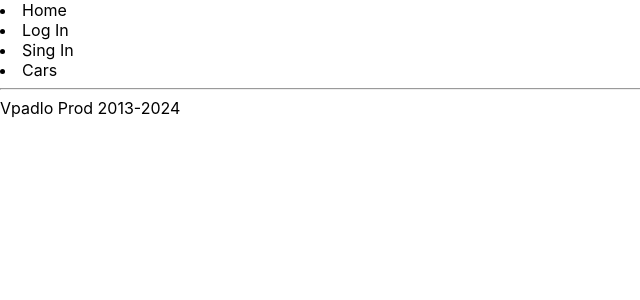
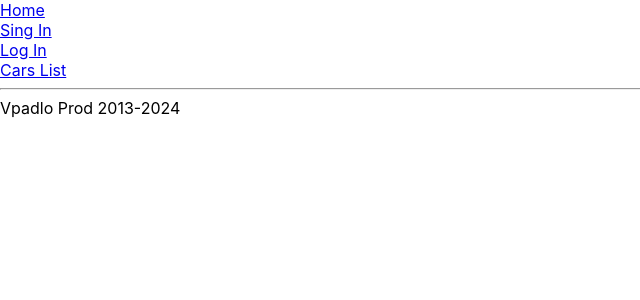
Before and after one commit to Dronvpadlo/react_project, a React (Create React App) app: page / in a window 1280 px wide. Shown: the top 300 px of the page, without its empty margins (0-640 px from the left). Built offline with nearby package versions, Linux system fonts and the light colour scheme.

Commit message:
add memo to header and footer

```diff
--- a/src/Components/Header/Header.tsx
+++ b/src/Components/Header/Header.tsx
@@ -1,12 +1,14 @@
 import React from 'react';
+import {NavLink} from "react-router-dom";
 
 const Header = () => {
     return (
         <div>
-                <li>Home</li>
-                <li>Log In</li>
-                <li>Sing In</li>
-                <li>Cars</li>
+            <NavLink to={'/'}>Home</NavLink><br/>
+            <NavLink to={'/reg'}>Sing In</NavLink><br/>
+            <NavLink to={'/auth'}>Log In</NavLink><br/>
+            <NavLink to={'/cars'}>Cars List</NavLink><br/>
+
         </div>
     );
 };
--- a/src/index.tsx
+++ b/src/index.tsx
@@ -10,6 +10,7 @@ const root = ReactDOM.createRoot(
 const router = createBrowserRouter([
     {
         path: '/', element: <MainLayout/>
+
     }
 ]);
 root.render(
```
